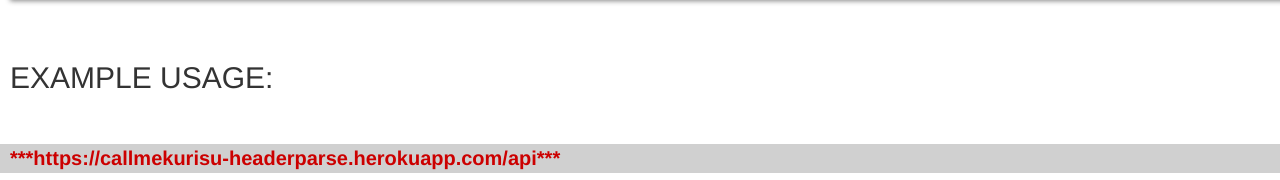
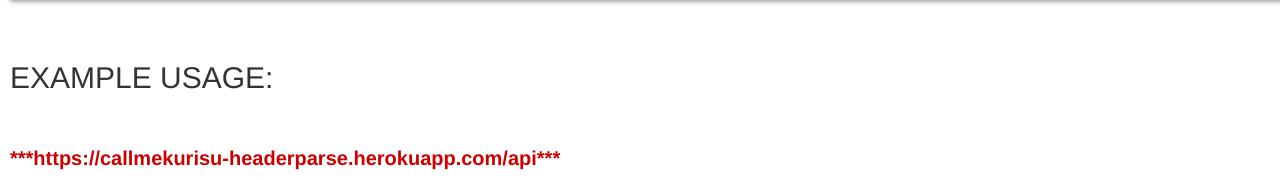
Before and after one commit to callmekurisu/headerParse, a website: page header.html in a window 1280 px wide. Shown: the part 79-259 px from the top of the page. Drawn offline with nearby package versions, Linux system fonts and the light colour scheme.

Commit message:
changed background

```diff
--- a/header.html
+++ b/header.html
@@ -36,7 +36,7 @@
   font-size: 20px;
 }
 .ibackground{
-  background-color: #D0D0D0;
+  background-color: #FFF;
 }
   </style>
 </head>
```
